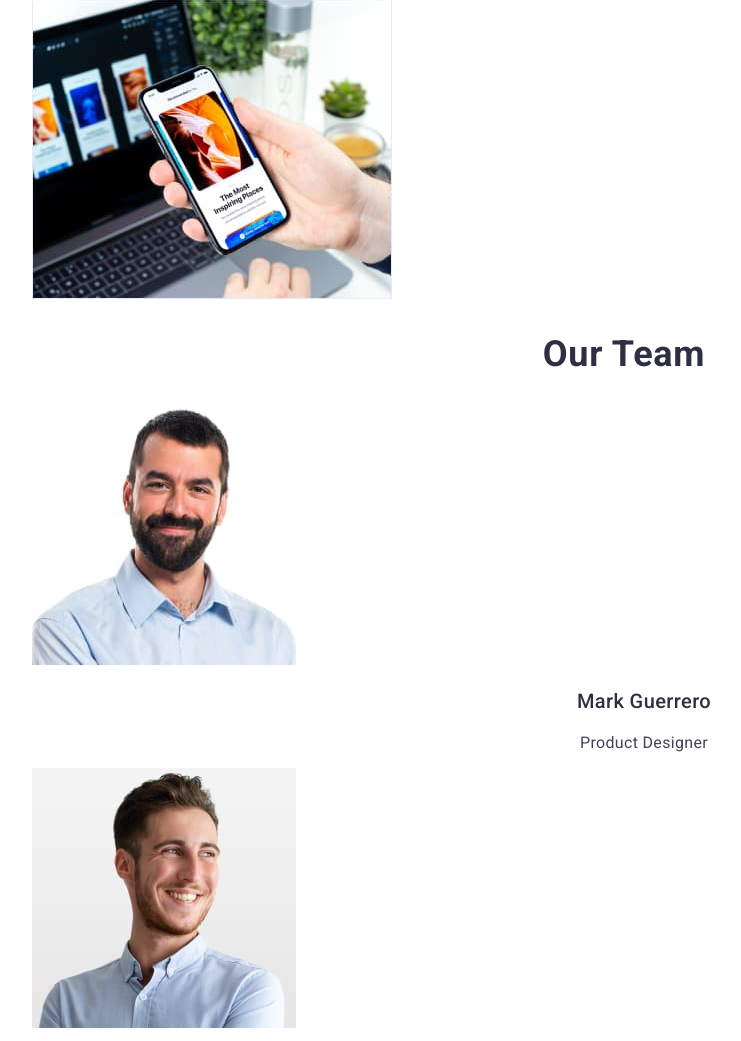
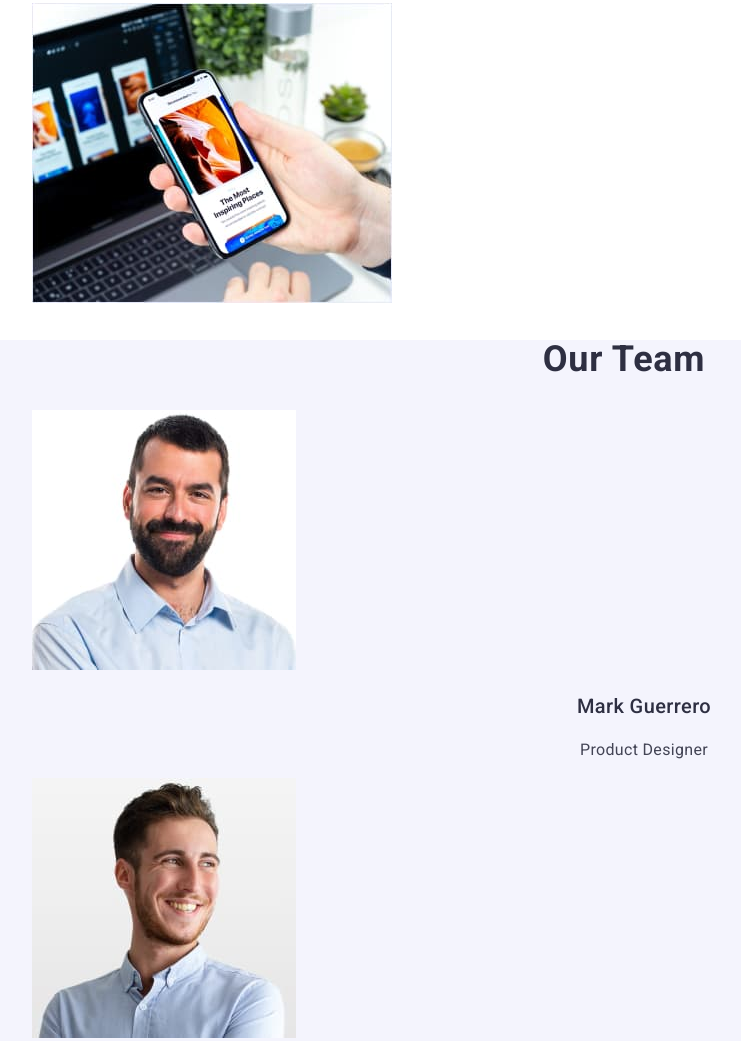
Before and after one commit to Nataliya-Levkivska/goit-markup-hw-02-main, a plain HTML site: page index.html in a window 1280 px wide. Shown: the part 1320-2361 px from the top of the page, without its empty margins (16-757 px from the left). Drawn offline with Linux system fonts and the light colour scheme.

Commit message:
Внесено зміни

```diff
--- a/css/styles.css
+++ b/css/styles.css
@@ -1,6 +1,7 @@
 body {
     font-family:'Roboto', sans-serif;
     color: #434455;
+    background-color: var(--white-bg);
 }
 
 .list {
@@ -14,10 +15,13 @@ body {
 :root {
     --dark-bg: #2E2F42;
     --light-bg: #F4F4FD;
+    --white-bg: #FFFFFF;
     --primary-brand-color: #4D5AE5;
     --pressed-btn: #404BBF;
     --title-color: #2E2F42;
     --text-color: #434455;
+
+
 }
 
 /*Header*/
@@ -55,7 +59,7 @@ body {
     color: var(--pressed-btn);
 }
 
-.contact-item-link {
+.contacts-item-link {
     font-weight: 400;
     font-size: 16px;
     line-height: 1,5;
@@ -63,8 +67,8 @@ body {
     color: var(--text-color);
 }
 
-.contact-item-link:hover,
-.contact-item-link:focus {
+.contacts:hover,
+.contacts:focus {
     color: var(--pressed-btn);
 }
 
@@ -89,6 +93,7 @@ body {
 }
 
 .modal-btn {
+    font-family: inherit;
     font-weight: 500;
     font-size: 16px;
     line-height: 1.5;
@@ -127,7 +132,7 @@ body {
 .title-service, .title-team {
     font-weight: 700;
     font-size: 36px;
-    line-height: 1,11;
+    line-height: 1.11;
     text-align: center;
     letter-spacing: 0.02em;
     text-transform: capitalize;
@@ -137,17 +142,33 @@ body {
 .service-list-item {
     font-weight: 400;
     font-size: 16px;
-    line-height: 1,5;
+    line-height: 1.5;
     letter-spacing: 0.02em;
     color: var(--text-color);
 }
 
 /*Section three*/
 
+.team {
+    background-color: var(--light-bg);
+}
+
+.title-team {
+    font-weight: 700;
+    font-size: 36px;
+    line-height: 1.11;
+    text-align: center;
+    letter-spacing: 0.02em;
+    text-transform: capitalize;
+    color: var(--title-color);
+}
+
+
+
 .team-card {
     font-weight: 500;
     font-size: 20px;
-    line-height: 1,2;
+    line-height: 1.2;
     text-align: center;
     letter-spacing: 0.02em;
     color: var(--title-color);
@@ -156,7 +177,7 @@ body {
 .card-content {
     font-weight: 400;
     font-size: 16px;
-    line-height: 1,5;
+    line-height: 1.5;
     text-align: center;
     letter-spacing: 0.02em;
     color: var(--text-color);
```
